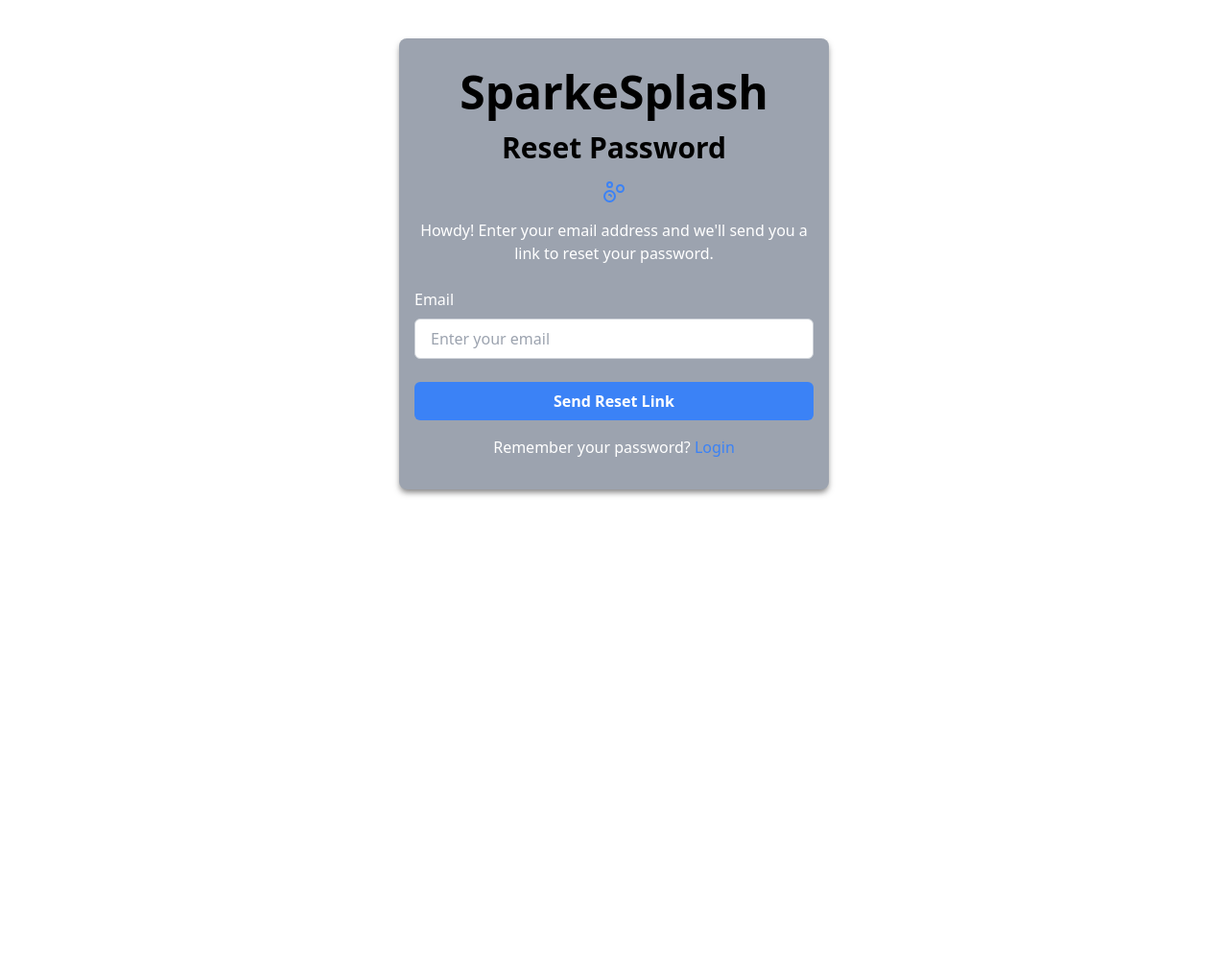
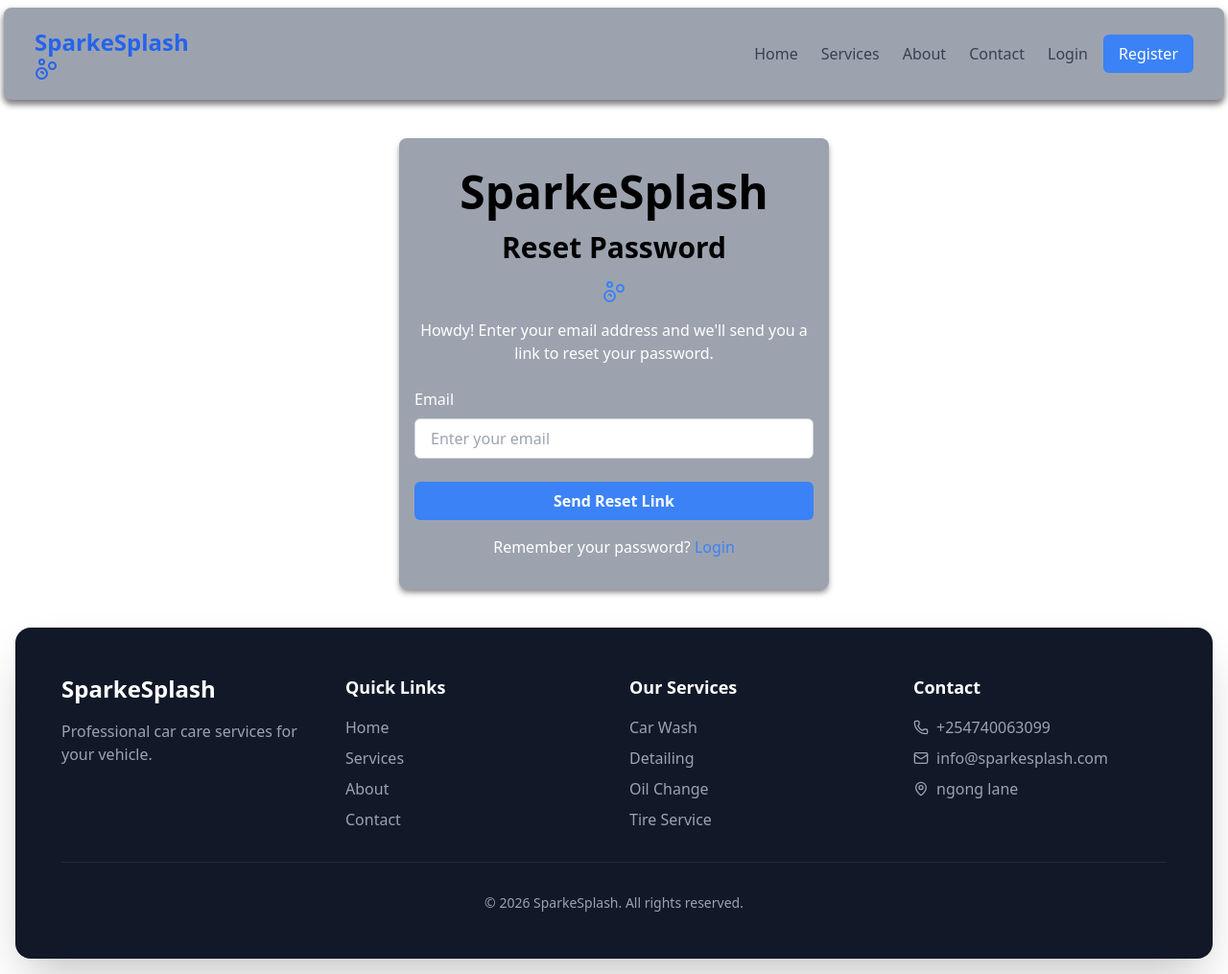
Before and after one commit to roy9html/SparkleWash, a React (Vite) app: page /reset-password in a window 1280 px wide. Shown: the whole page at 96% size. Before the commit the page ends 800 px from the top, so only its background shows below. Built offline with nearby package versions, Linux system fonts and the light colour scheme.

Commit message:
feat&fix: fixed navbar and footer andadded lucidreact  icons

```diff
--- a/src/components/Footer.jsx
+++ b/src/components/Footer.jsx
@@ -4,7 +4,7 @@ import { Mail, Phone, MapPin } from 'lucide-react';
 
 const Footer = () => {
   return (
-    <footer className="mt-auto px-4 pb-4">
+    <footer className="mt-10 px-4 pb-4">
       <div className="container mx-auto bg-gray-900 text-white rounded-2xl shadow-2xl overflow-hidden">
         <div className="px-6 py-12 md:px-12">
           <div className="grid grid-cols-1 md:grid-cols-4 gap-8">
--- a/src/components/Navbar.jsx
+++ b/src/components/Navbar.jsx
@@ -1,7 +1,7 @@
 import React from 'react';
 import { Link, useNavigate } from 'react-router-dom';
 import { useAuth } from '../context/AuthContext';
-import { User, LogOut, Menu } from 'lucide-react';
+import { User, LogOut, Menu, Bubbles} from 'lucide-react';
 
 const Navbar = () => {
   const { user, logout } = useAuth();
@@ -19,6 +19,7 @@ const Navbar = () => {
         <div className="flex justify-between items-center">
           <Link to="/" className="text-2xl font-bold text-blue-600">
             SparkeSplash
+            <Bubbles className="text-2xl font-bold text-blue-600" />
           </Link>
           <div className="hidden md:flex items-center space-x-6">
             <Link to="/" className="text-gray-700 hover:text-blue-600 transition">Home</Link>
--- a/src/pages/Register.jsx
+++ b/src/pages/Register.jsx
@@ -3,6 +3,8 @@ import { useAuth } from "../context/AuthContext";
 import { useNavigate } from "react-router-dom";
 import { toast} from "sonner";
 import { Bubbles} from "lucide-react";
+import Navbar from "../components/Navbar";
+import Footer from "../components/Footer";
 
 const Register = () => {
   const { register } = useAuth();
@@ -27,6 +29,8 @@ const Register = () => {
   };
 
   return (
+    <div>
+      <Navbar />
     <div className="grid justify-items-center shadow-[0_4px_6px_-1px_rgba(41,40,40,0.6)] mx-auto px-4 py-8 rounded-lg bg-gray-400 max-w-md mt-10">
       <h1 className="text-5xl font-bold mb-4">SparkleWash</h1>
       <h1 className="text-3xl font-bold mb-4">register an account</h1>
@@ -94,6 +98,8 @@ const Register = () => {
           {loading ? "Registering..." : "Register"}
         </button>
       </form>
+      </div>
+      <Footer/>
     </div>
   );
 };
--- a/src/pages/ResetPassword.jsx
+++ b/src/pages/ResetPassword.jsx
@@ -3,6 +3,8 @@ import { useNavigate } from "react-router-dom";
 import { toast } from "sonner";
 import { useAuth } from "../context/AuthContext";
 import { Bubbles } from "lucide-react";
+import Navbar from "../components/Navbar";
+import Footer from "../components/Footer";
 
 const ResetPassword = () => {
   const { resetPassword } = useAuth();
@@ -25,6 +27,8 @@ const ResetPassword = () => {
   };
 
   return (
+    <div>
+      <Navbar />
     <div className="grid justify-items-center shadow-[0_4px_6px_-1px_rgba(41,40,40,0.6)] mx-auto px-4 py-8 rounded-lg bg-gray-400 max-w-md mt-10">
       <h1 className="text-5xl font-bold mb-4 text-black">SparkeSplash</h1>
       <h1 className="text-3xl font-bold mb-4 text-black">Reset Password</h1>
@@ -64,6 +68,8 @@ const ResetPassword = () => {
           Login
         </span>
       </div>
+      </div>
+      <Footer />
     </div>
   );
 };
--- a/src/pages/Services.jsx
+++ b/src/pages/Services.jsx
@@ -1,5 +1,7 @@
 import React from 'react';
 import ServiceCard from '../components/ServiceCard';
+import Navbar from '../components/Navbar';
+import Footer from '../components/Footer';
 
 const Services = () => {
   const services = [
@@ -12,6 +14,8 @@ const Services = () => {
   ];
 
   return (
+    <div>
+      <Navbar />
     <div className="container mx-auto px-4 py-16">
       <h1 className="text-4xl font-bold text-center mb-12">Our Services</h1>
       <div className="grid grid-cols-1 md:grid-cols-2 lg:grid-cols-3 gap-6">
@@ -19,6 +23,8 @@ const Services = () => {
           <ServiceCard key={service.id} {...service} />
         ))}
       </div>
+      </div>
+      <Footer />
     </div>
   );
 };
```
